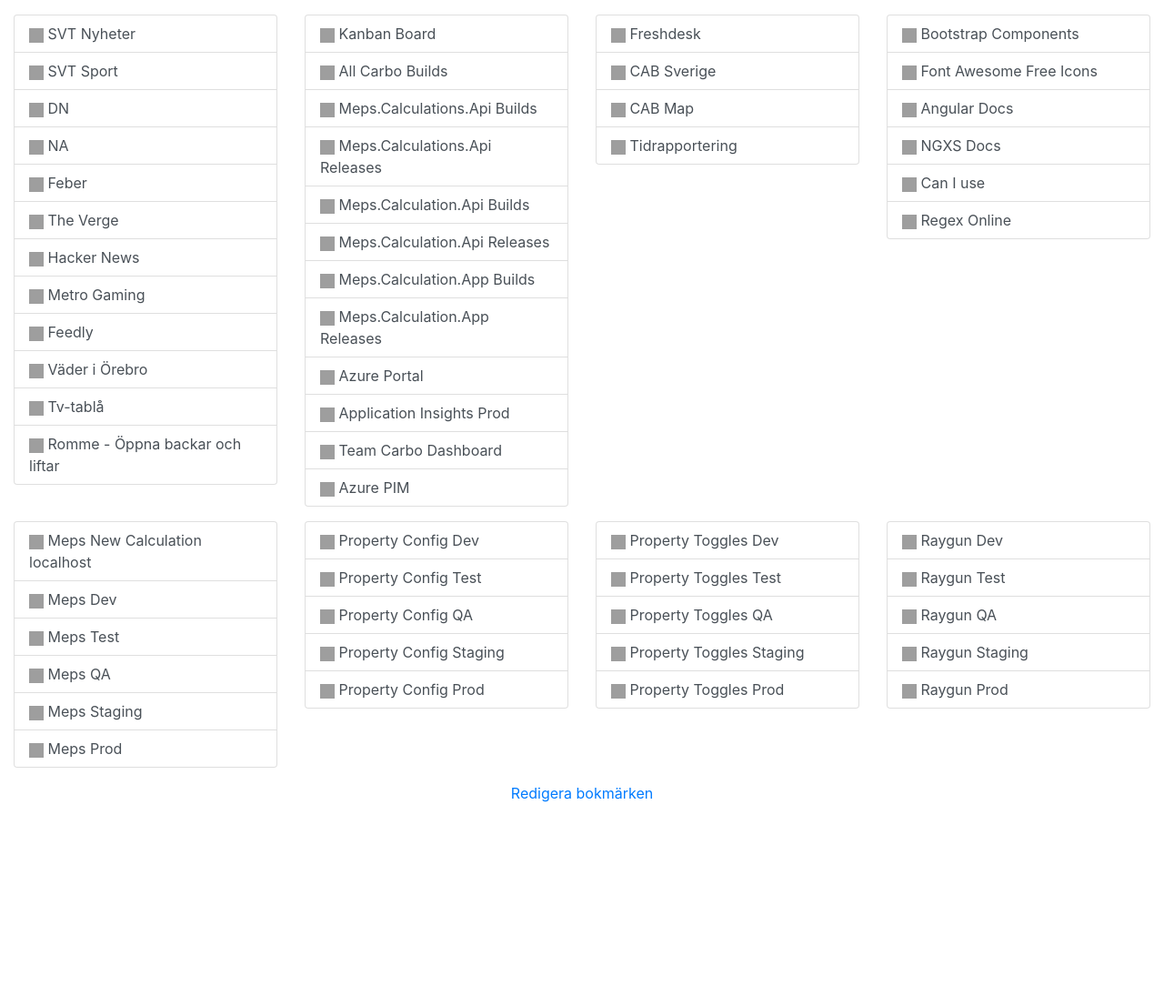
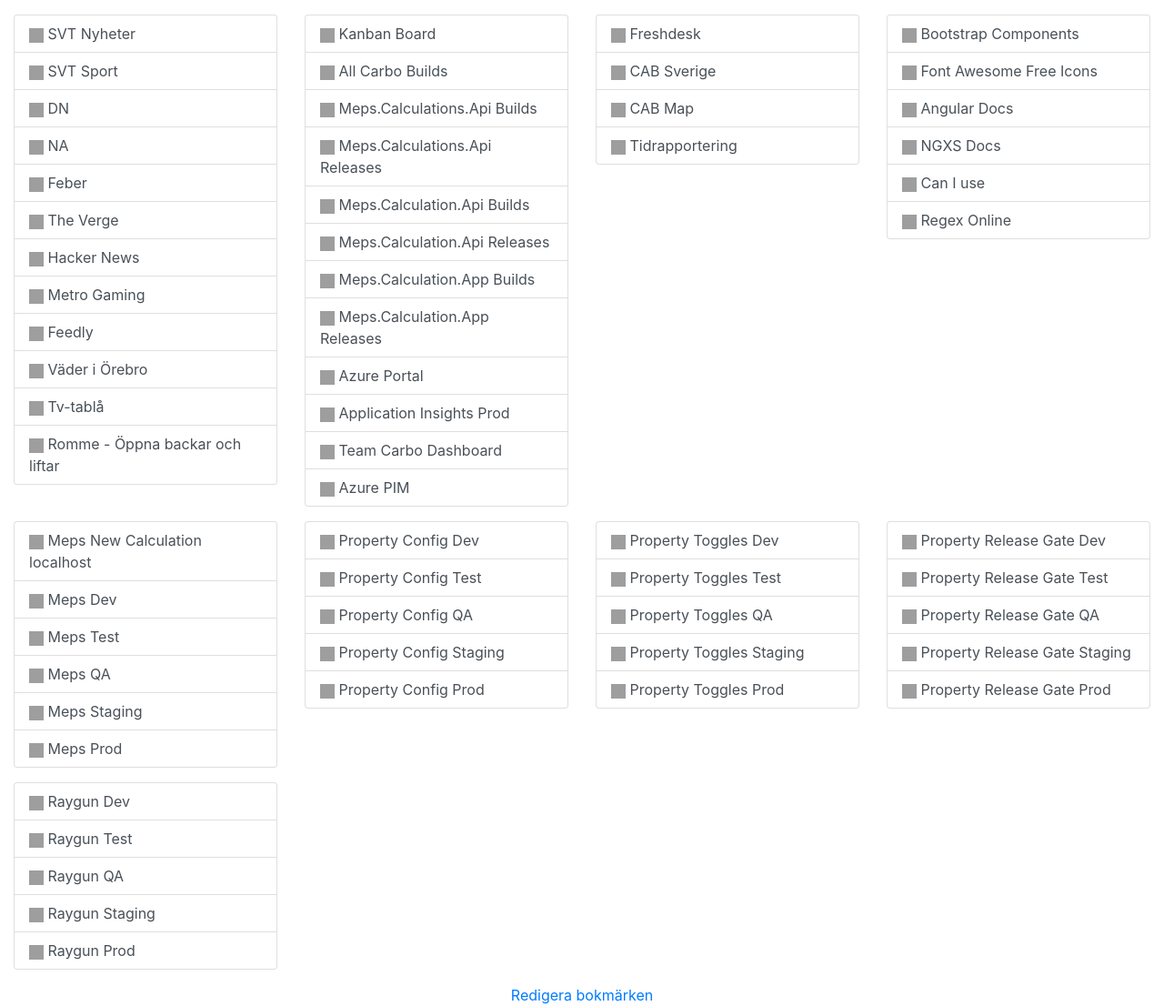
Before and after one commit to larsabrasha/bookmarks, a Jekyll site: the page built from index.html, in a window 1280 px wide. Shown: the whole page at 91% size. Built offline with Jekyll 4.4.1, drawn with Linux system fonts in a browser that asks for light colours; before the commit the page ends 900 px from its top, so only the background shows below that; grey boxes are pictures that could not be loaded.

Commit message:
Update bookmarks.json

```diff
--- a/_data/bookmarks.json
+++ b/_data/bookmarks.json
@@ -280,6 +280,36 @@
         ]
       },
       {
+        "items":[
+          {
+            "title": "Property Release Gate Dev",
+            "url": "https://propertyreleasegatewebdev.azurewebsites.net/",
+            "favicon_domain": "meps.net"
+          },
+          {
+            "title": "Property Release Gate Test",
+            "url": "https://propertyreleasegatewebtest.azurewebsites.net/",
+            "favicon_domain": "meps.net"
+          },
+          {
+            "title": "Property Release Gate QA",
+            "url": "https://propertyreleasegatewebqa.azurewebsites.net/",
+            "favicon_domain": "meps.net"
+          },
+          {
+            "title": "Property Release Gate Staging",
+            "url": "https://propertyreleasegatewebstaging.azurewebsites.net/",
+            "favicon_domain": "meps.net"
+          },
+          {
+            "title": "Property Release Gate Prod",
+            "url": "https://propertyreleasegatewebprod.azurewebsites.net/",
+            "favicon_domain": "meps.net"
+          }
+        ]
+      }
+      ,
+      {
         "items": [
           {
             "title": "Raygun Dev",
```
